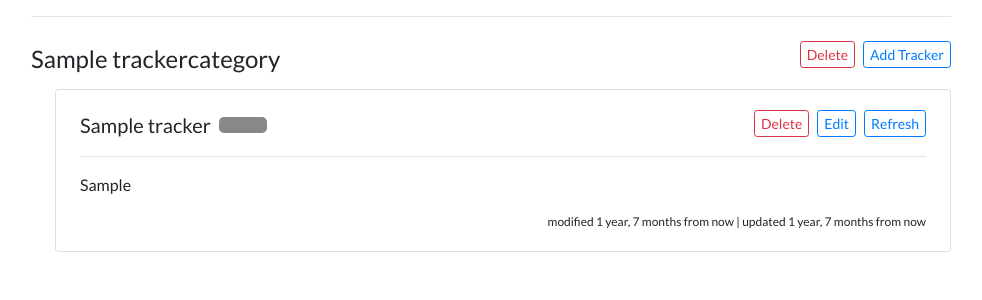
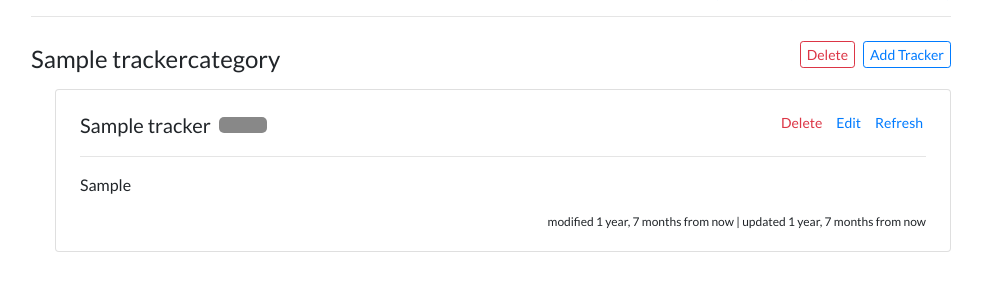
Before and after one commit to pushpreet/mediatracker, a Django app: page /tracker/ in a window 1280 px wide. Shown: the part 124-424 px from the top of the page, without its empty margins (149-1131 px from the left). Run offline with Django 3.2, Linux system fonts and the light colour scheme; tables that the repository leaves empty hold one stand-in row (values such as "Sample post"); some libraries are stand-ins or nearby versions.

Commit message:
remove border around tracker buttons

```diff
--- a/tracker/static/tracker/css/tracker_list.css
+++ b/tracker/static/tracker/css/tracker_list.css
@@ -56,3 +56,8 @@
 .dropdown-menu {
     padding:10px;
 }
+
+.no-border {
+    border: 0;
+    padding: 2px 3px;
+}
--- a/tracker/templates/tracker/tracker_list.html
+++ b/tracker/templates/tracker/tracker_list.html
@@ -42,15 +42,15 @@
                                         <span><a class="custom-header">{{ tracker.name }}</a><div class="color-swatch" style="background-color: {{ tracker.color }}; margin-left: 0.5rem;"></div></span>
                                     </div>
                                     <div class="flex-item">
-                                        <button class="btn btn-sm btn-outline-danger" type="button" data-toggle="modal" data-target="#deleteTrackerModal" data-id="{{ tracker.id }}">Delete</button>
+                                        <button class="btn btn-sm btn-outline-danger no-border" type="button" data-toggle="modal" data-target="#deleteTrackerModal" data-id="{{ tracker.id }}">Delete</button>
                                     </div>
                                     <div class="flex-item">
-                                        <button class="btn btn-sm btn-outline-primary" type="button" data-toggle="modal" data-target="#editTrackerModal" data-id="{{ tracker.id }}" data-name="{{ tracker.name }}" data-query="{{ tracker.query }}" data-category-id="{{ category.id }}" data-category-name="{{ category.name }}" data-color="{{ tracker.color }}">Edit</button>
+                                        <button class="btn btn-sm btn-outline-primary no-border" type="button" data-toggle="modal" data-target="#editTrackerModal" data-id="{{ tracker.id }}" data-name="{{ tracker.name }}" data-query="{{ tracker.query }}" data-category-id="{{ category.id }}" data-category-name="{{ category.name }}" data-color="{{ tracker.color }}">Edit</button>
                                     </div>
                                     <div class="flex-item">
                                         <form style="margin-bottom: 0px;" action="{% url 'tracker:refresh' tracker.id %}" method="post">
                                             {% csrf_token %}
-                                            <button class="btn btn-sm btn-outline-primary" type="submit">Refresh</button>
+                                            <button class="btn btn-sm btn-outline-primary no-border" type="submit">Refresh</button>
                                         </form>
                                     </div>
                                 </div>
```
